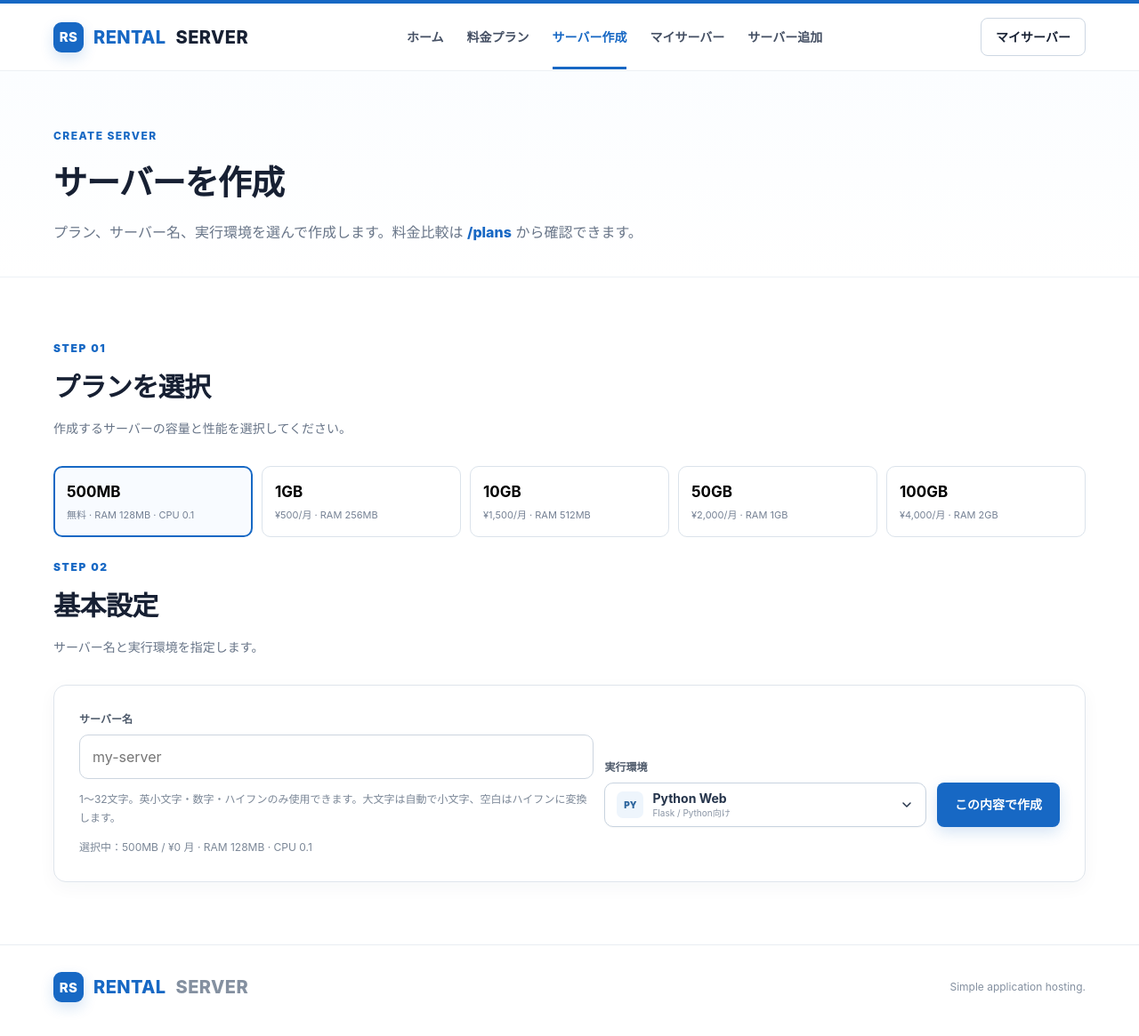
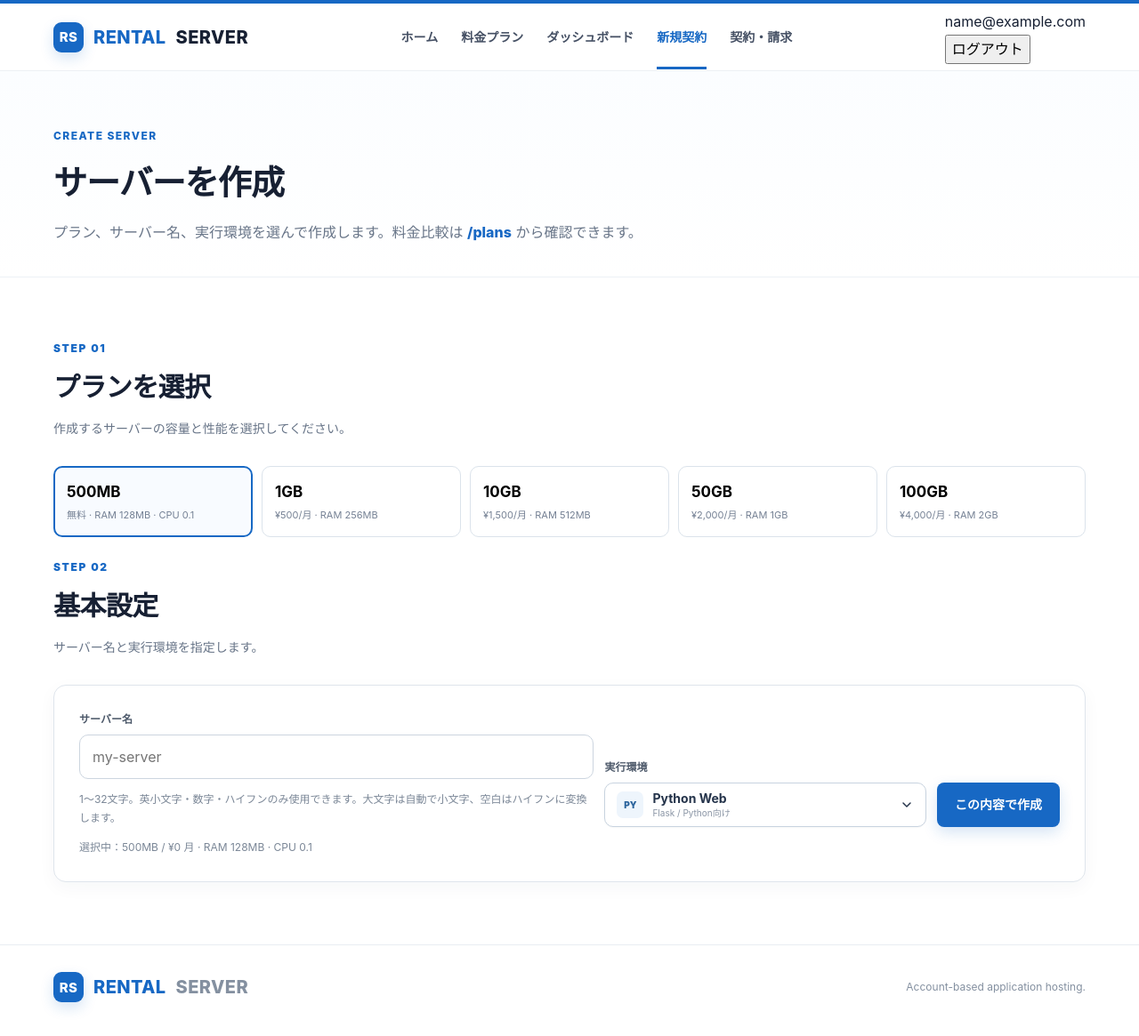
Before and after one commit to ritsu1000000-maker/sandbox, a Flask app: page /create in a window 1280 px wide. Shown: the whole page at 89% size. Run offline with Flask 3, Linux system fonts and the light colour scheme; the visitor is signed in with stand-in values (Sample User, id 1); data comes from the database, SQL or seed files in the repository; some libraries are stand-ins or nearby versions.

Commit message:
Make navigation account and contract aware

```diff
--- a/rental-server/templates/base.html
+++ b/rental-server/templates/base.html
@@ -3,11 +3,13 @@
 <head>
   <meta charset="utf-8">
   <meta name="viewport" content="width=device-width,initial-scale=1">
+  <meta name="csrf-token" content="{{ csrf_token }}">
   <title>{% block title %}Rental Server{% endblock %}</title>
-  <meta name="description" content="無料500MBから選べるシンプルなレンタルサーバーサービス。">
+  <meta name="description" content="アカウントと契約で管理するレンタルサーバーサービス。">
   <meta name="theme-color" content="#1768c4">
   <link rel="stylesheet" href="{{ url_for('static', filename='site.css') }}">
   <link rel="stylesheet" href="{{ url_for('static', filename='detail.css') }}">
+  <link rel="stylesheet" href="{{ url_for('static', filename='account.css') }}">
   {% block head %}{% endblock %}
 </head>
 <body>
@@ -18,11 +20,21 @@
     <nav class="global-nav" aria-label="メインナビゲーション">
       <a href="/" class="{% if active_page=='home' %}active{% endif %}">ホーム</a>
       <a href="/plans" class="{% if active_page=='plans' %}active{% endif %}">料金プラン</a>
-      <a href="/create" class="{% if active_page=='create' %}active{% endif %}">サーバー作成</a>
-      <a href="/servers" class="{% if active_page=='servers' %}active{% endif %}">マイサーバー</a>
-      <a href="/import" class="{% if active_page=='import' %}active{% endif %}">サーバー追加</a>
+      {% if current_user %}
+        <a href="/dashboard" class="{% if active_page=='dashboard' %}active{% endif %}">ダッシュボード</a>
+        <a href="/create" class="{% if active_page=='create' %}active{% endif %}">新規契約</a>
+        <a href="/billing" class="{% if active_page=='billing' %}active{% endif %}">契約・請求</a>
+      {% endif %}
     </nav>
-    <a class="header-action" href="/servers">マイサーバー</a>
+    <div class="header-account">
+      {% if current_user %}
+        <span class="header-user">{{ current_user.email }}</span>
+        <form method="post" action="/logout" class="logout-form"><input type="hidden" name="csrf_token" value="{{ csrf_token }}"><button type="submit">ログアウト</button></form>
+      {% else %}
+        <a class="header-login" href="/login">ログイン</a>
+        <a class="header-action" href="/signup">新規登録</a>
+      {% endif %}
+    </div>
   </div>
 </header>
 {% block notice %}{% endblock %}
@@ -30,7 +42,7 @@
 <footer>
   <div class="container footer-inner">
     <div class="brand"><span class="brand-mark">RS</span><span class="brand-accent">RENTAL</span> SERVER</div>
-    <div>Simple application hosting.</div>
+    <div>Account-based application hosting.</div>
   </div>
 </footer>
 <script src="{{ url_for('static', filename='site.js') }}"></script>
```
